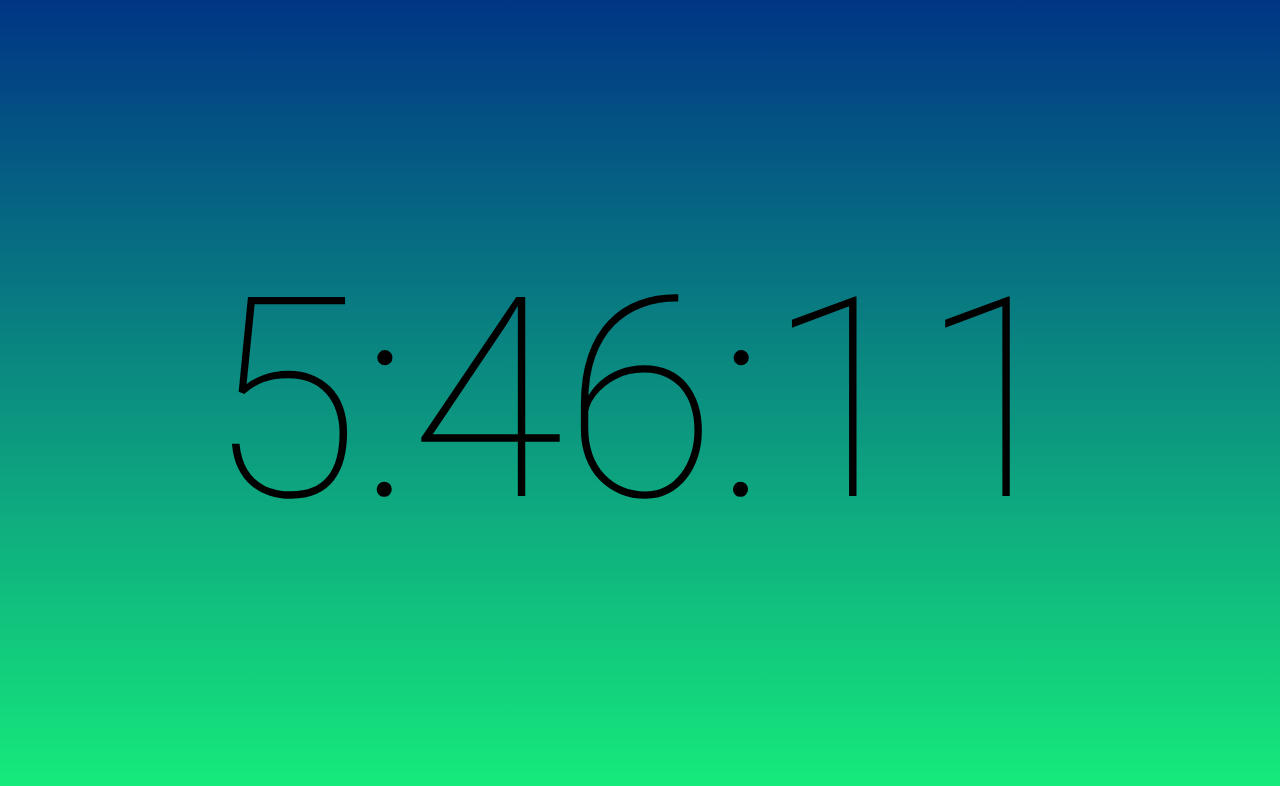
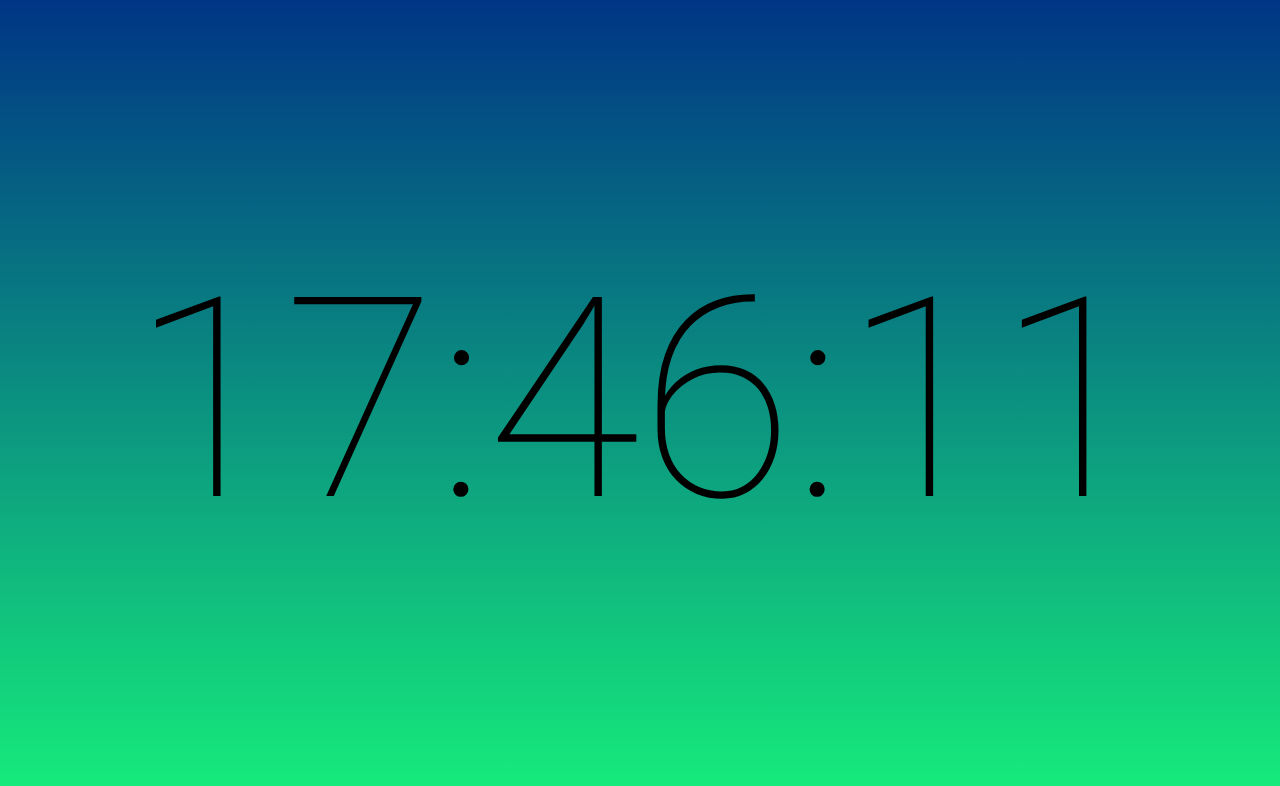
Before and after one commit to connordennison/NewTab, a plain HTML site: page index.html in a window 1280 px wide. Drawn offline with nearby package versions, Linux system fonts and the light colour scheme.

Commit message:
changed clock to act more like a real digital clock

```diff
--- a/index.html
+++ b/index.html
@@ -1,7 +1,8 @@
 <!DOCTYPE html>
 <html lang="en">
 <head>
-    <script src="https://cdn.jsdelivr.net/npm/vue/dist/vue.js"></script>
+    <!-- <script src="https://cdn.jsdelivr.net/npm/vue/dist/vue.js"></script> -->
+    <script src="https://cdn.jsdelivr.net/npm/moment@2.27.0/moment.min.js"></script>
     <script defer src="script.js"></script>
     <link rel="stylesheet" href="style.css">
 </head>
--- a/script.js
+++ b/script.js
@@ -1,20 +1,12 @@
-vue = new Vue({
+/* vue = new Vue({
     el: "#root",
     data: {
     }
-})
+}) */
 
 setInterval(clockUpdate, 500);
 
 function clockUpdate(id) {
-    var dObj = new Date();
-    var h = dObj.getHours();
-    var m = dObj.getMinutes();
-    var s = dObj.getSeconds();
-
-    if (h > 12) {
-        h = h - 12;
-    }
-
-    document.getElementById("clock").innerHTML = `${h}:${m}:${s}`
+    const now = moment().format("HH:mm:ss")
+    document.getElementById("clock").innerHTML = `${now}`
 }
```
